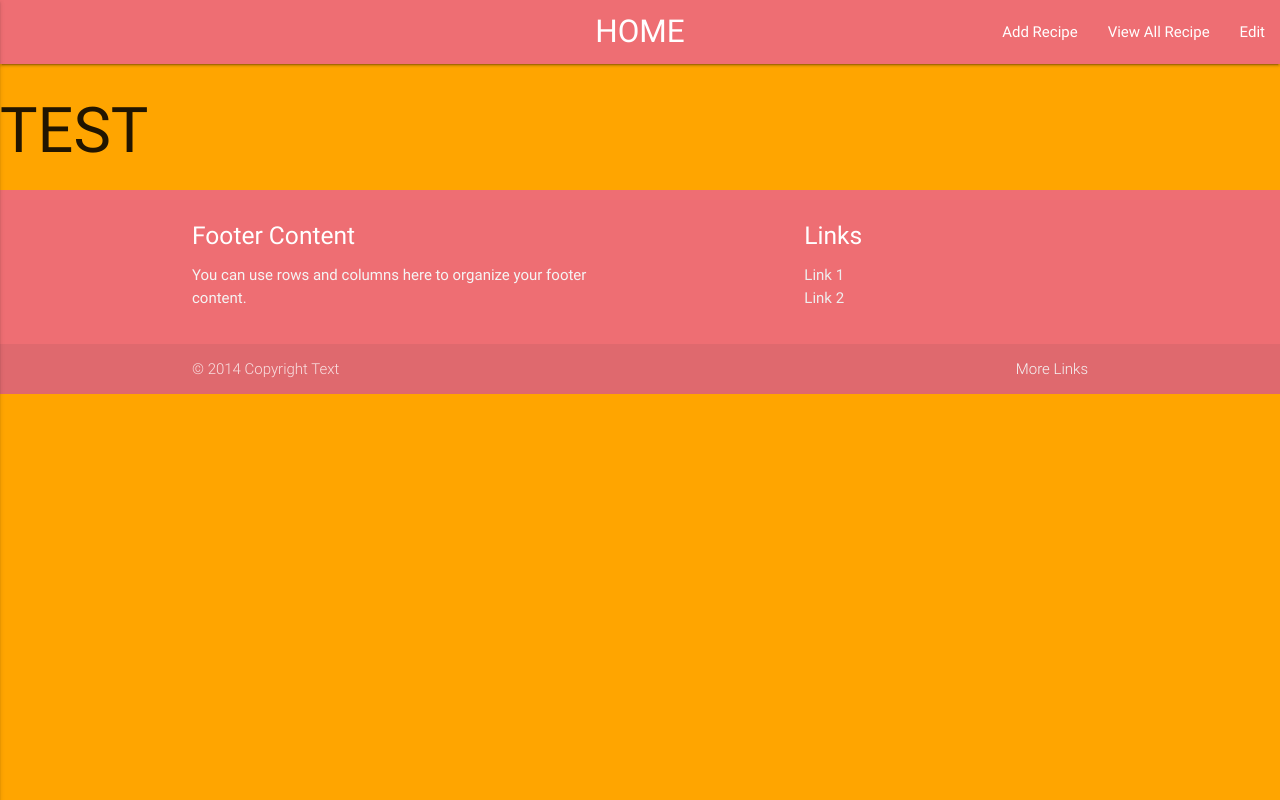
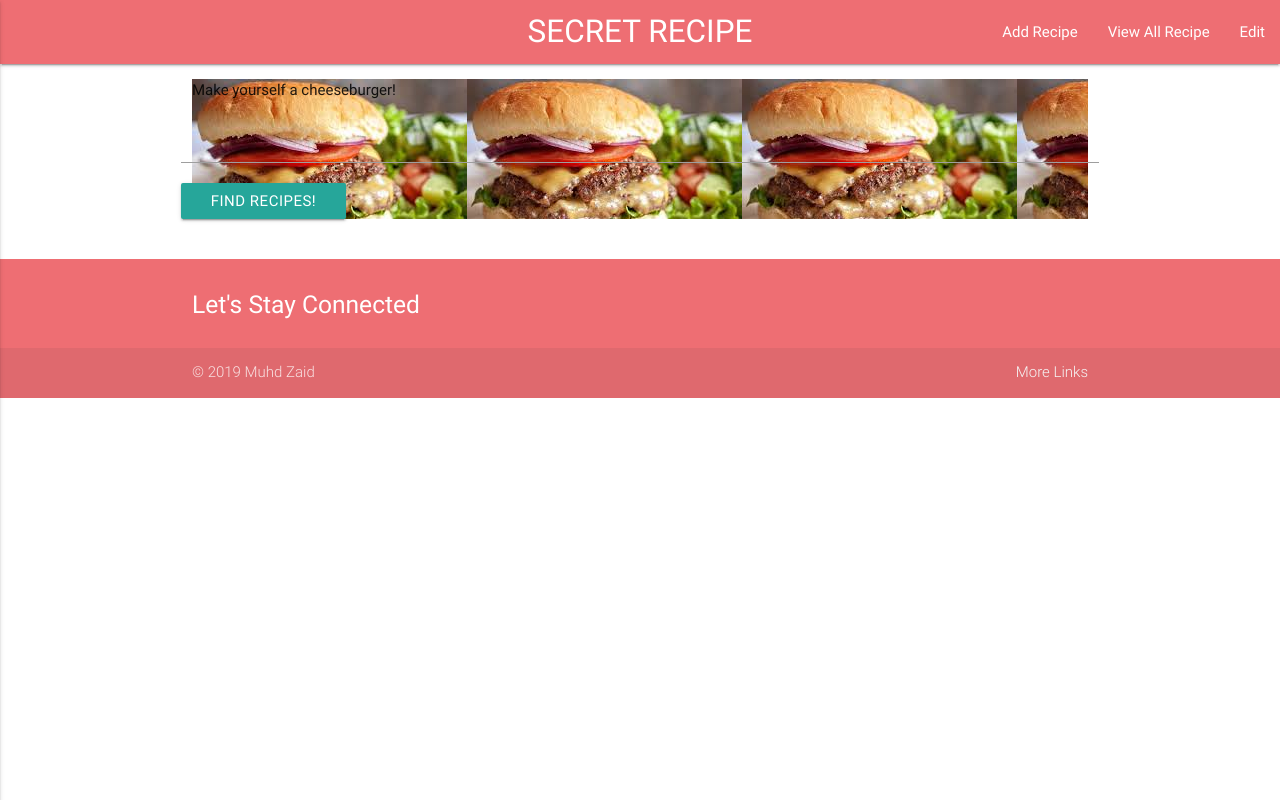
Before and after one commit to Zaidcoll/Project3, a Flask app: page / in a window 1280 px wide. Run offline with Flask 2, Linux system fonts and the light colour scheme; data that the repository does not hold is empty; some libraries are stand-ins or nearby versions.

Commit message:
Added edit button and route

```diff
--- a/app.py
+++ b/app.py
@@ -11,9 +11,29 @@
 
 mongo = PyMongo(app)
 
+@app.route('/test')
+def test():
+    return render_template('test.html',test=mongo.db.tasks.find())
+
 @app.route('/')
+def recipes():
+    return render_template('home.html', tasks = mongo.db.tasks.find())
+
+@app.route('/recipe/<recipe_id>')
+def recipe(recipe_id):
+    recipe_db = mongo.db.tasks.find_one_or_404({'_id': ObjectId(recipe_id)})
+    return render_template('recipe.html', recipe=recipe_db)
+
+@app.route('/edit/<recipe_id>')
+def edit(recipe_id):
+    recipe_db = mongo.db.tasks.find_one({'_id': ObjectId(recipe_id)})
+    all_categories = mongo.db.categories.find()
+    return render_template('edit.html', recipe=recipe_db,categories=all_categories)
+
+
+@app.route('/recipes')
 def home():
-    return render_template('home.html', tasks = mongo.db.tasks.find())
+    return render_template('recipes.html',recipe = mongo.db.tasks.find())
 
 @app.route('/add')
 def add():
@@ -23,7 +43,10 @@
 def add_recipe():
     tasks = mongo.db.tasks
     tasks.insert_one(request.form.to_dict())
-    return redirect(url_for('home'))
+    return redirect(url_for('recipes'))
+
+
+
 
 if __name__ == '__main__':
     app.run(host=os.environ.get('IP'),
--- a/static/css/style.css
+++ b/static/css/style.css
@@ -1,19 +1,6 @@
-body{
-  background-color:orange;
-  display: flex;
-  min-height: 100vh;
-  flex-direction: column;
-  }
-
-main {
-    flex: 1 0 auto;
-  }
+.jumbotron{
+  background-image: url(img/cheeseburger.jpg)}
 
 .overlay-dark {
   background-color: rgba(0, 0, 0, 0.5);
   }
-
-img{
-  width:400px ;
-  height:400px;
-}
--- a/static/js/script.js
+++ b/static/js/script.js
@@ -4,4 +4,5 @@
     $('select').material_select();
     $(".button-collapse").sideNav();
     $('.collapsible').collapsible();
+    $('.carousel.carousel-slider').carousel({fullWidth: true});
 })
--- a/templates/add.html
+++ b/templates/add.html
@@ -1,5 +1,5 @@
 {% extends 'base.html'%} {% block content %}
-<h1> Add Your Recipies!</h1>
+<h1> Share Your Recipies!</h1>
 
 <div class="row">
   <form action='{{url_for('add_recipe')}}' , method='POST' class="col s12">
--- a/templates/base.html
+++ b/templates/base.html
@@ -14,43 +14,38 @@
 
   <nav>
     <div class="nav-wrapper">
-      <a href="{{url_for('home')}}" class="brand-logo center">HOME</a>
+      <a href="{{url_for('recipes')}}" class="brand-logo center">SECRET RECIPE</a>
       <a href="#" data-activates="mobile-demo" class="button-collapse"><i class="material-icons">menu</i></a>
       <ul class="right hide-on-med-and-down">
         <li><a href="{{url_for('add')}}">Add Recipe</a></li>
-        <li><a href="#">View All Recipe</a></li>
+        <li><a href="{{url_for('home')}}">View All Recipe</a></li>
         <li><a href="#">Edit</a></li>
       </ul>
       <ul class="side-nav" id="mobile-demo">
-        <li><a href="{{url_for('home')}}">HOME</a></li>
+        <li><a href="{{url_for('recipes')}}">HOME</a></li>
         <li><a href="{{url_for('add')}}">Add Recipe</a></li>
-        <li><a href="#">View All Recipe</a></li>
+        <li><a href="{{url_for('home')}}">View All Recipe</a></li>
         <li><a href="#">Edit</a></li>
       </ul>
     </div>
   </nav>
+  <div class="container">
     {% block content %}
     {% endblock %}
+  </div>
 
   <footer class="page-footer">
           <div class="container">
             <div class="row">
               <div class="col l6 s12">
-                <h5 class="white-text">Footer Content</h5>
-                <p class="grey-text text-lighten-4">You can use rows and columns here to organize your footer content.</p>
-              </div>
-              <div class="col l4 offset-l2 s12">
-                <h5 class="white-text">Links</h5>
-                <ul>
-                  <li><a class="grey-text text-lighten-3" href="#!">Link 1</a></li>
-                  <li><a class="grey-text text-lighten-3" href="#!">Link 2</a></li>
-                </ul>
+                <h5 class="white-text">Let's Stay Connected</h5>
+
               </div>
             </div>
           </div>
           <div class="footer-copyright">
             <div class="container">
-            © 2014 Copyright Text
+            © 2019 Muhd Zaid
             <a class="grey-text text-lighten-4 right" href="#!">More Links</a>
             </div>
           </div>
--- /dev/null
+++ b/templates/edit.html
@@ -0,0 +1,6 @@
+{% extends 'base.html'%} {% block content %}
+<h1> Edit page</h1>
+
+
+
+{% endblock %}
--- a/templates/home.html
+++ b/templates/home.html
@@ -1,24 +1,37 @@
 {% extends 'base.html' %}
     {% block content %}
-    <h1> TEST</h1>
-    {% for i in tasks%}
-    {%if loop.index < 5%}
-      <div class="card card-stacked">
-        <div class="col m6">
-          <div class="card">
-            <div class="card-image responsive-img" >
-              <img src="{{i.url}}"alt = "No IMAGE AVAILABLE FOR - {{i.recipe_name}}  ">
-              <span id="card-image-title" class="overlay-dark card-title">{{i.category_name}} - {{i.recipe_name}}</span>
+    <header class="jumbotron my-4">
+        <p class="lead ">Make yourself a cheeseburger!</p>
+        <div class="row">
+            <div class="col-lg-4">
+                <form class="input-group mb-3" action="/search">
+                    <input class="form-control" type="text" name="query"/>
+                    <div class="input-group-append">
+                        <button class="btn btn-primary" type="submit">Find Recipes!</button>
+                    </div>
+                </form>
+            </div>
+        </div>
+    </header>
+      <div class="row">
+        {%for recipe in tasks%}
+        {%if loop.index < 5%}
+        <div class="col s12 m6">
+          <div class="card ">
+            <div class="card-image">
+              <img src="{{recipe.url}}">
+              <span class="card-title overlay-dark">{{recipe.recipe_name}}</span>
             </div>
             <div class="card-content">
-              {{i.description}}
+              <p>{{recipe.description}}</p>
             </div>
             <div class="card-action">
-              <a href="#">This is a link</a>
+              <a href="{{ url_for('recipe', recipe_id=recipe._id) }}" class="btn btn-primary">Find Out
+                            More!</a>
             </div>
           </div>
         </div>
-      </div>
-      {%endif%}
-      {%endfor%}
+        {%endif%}
+        {%endfor%}
+    </div>
     {% endblock %}
```
Also changed, not shown: .c9/metadata/environment/app.py (+1 -1 lines), templates/recipe.html (added, +35 -0 lines), templates/recipes.html (added, +26 -0 lines), static/img/cheeseburger.jpg (added).
